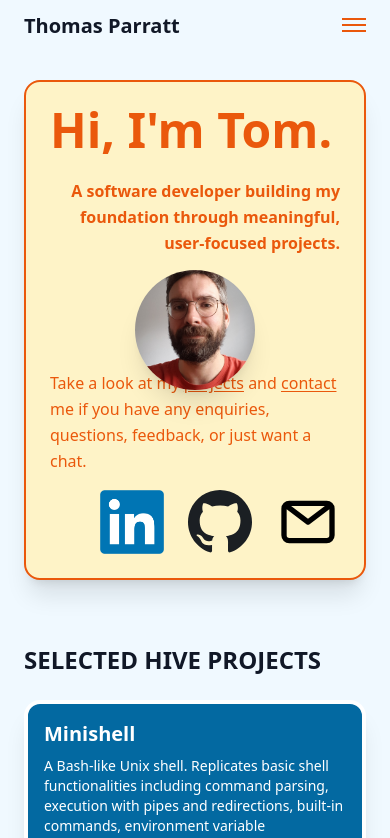
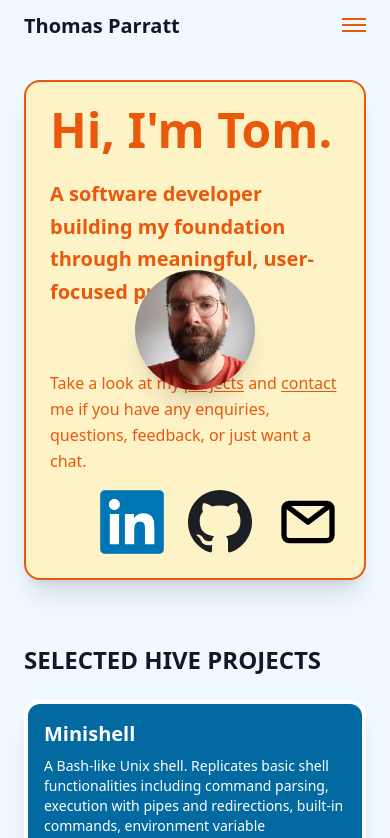
Before and after one commit to ThomasParratt/portfolio, a React (Vite) app: page / in a window 390 px wide. Shown: the top 838 px of the page. Built offline with nearby package versions, Linux system fonts and the light colour scheme.

Commit message:
larger text on mobile

```diff
--- a/src/components/Home.jsx
+++ b/src/components/Home.jsx
@@ -46,7 +46,7 @@ export default function Home() {
                             <h1 className="text-5xl md:text-8xl text-orange-600 font-semibold max-w-sm">
                                 Hi, I'm Tom.
                             </h1>
-                            <p className="text-orange-600 text-base text-2xl font-semibold md:text-4xl leading-relaxed text-right">
+                            <p className="text-orange-600 text-base text-xl font-semibold md:text-4xl leading-relaxed sm:text-right">
                                 A software developer building my foundation through meaningful, user-focused projects.
                             </p>
                         </div>
```
